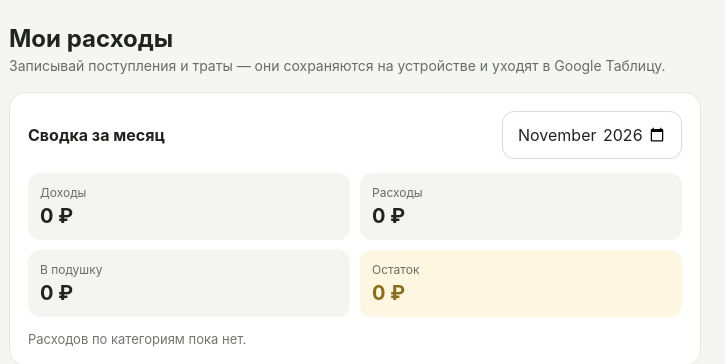
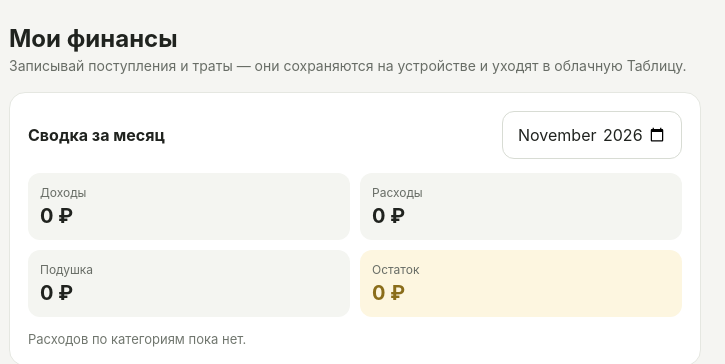
Before and after one commit to altukhovpi2000-tech/financess, a plain HTML site: page index.html in a window 1280 px wide. Shown: the top 364 px of the page, 285-1010 px from the left. Drawn offline with Linux system fonts and the light colour scheme; no server answers.

Commit message:
Update index.html

```diff
--- a/index.html
+++ b/index.html
@@ -49,15 +49,15 @@ button{cursor:pointer;border:0;border-radius:12px;font-weight:600;font-size:16px
 </style>
 </head>
 <body>
-<h1>Мои расходы</h1>
-<p class="sub">Записывай поступления и траты — они сохраняются на устройстве и уходят в Google Таблицу.</p>
+<h1>Мои финансы</h1>
+<p class="sub">Записывай поступления и траты — они сохраняются на устройстве и уходят в облачную Таблицу.</p>
 
 <section class="panel">
   <div class="row"><strong>Сводка за месяц</strong><input id="month" type="month" style="max-width:180px;flex-shrink:0"></div>
   <div class="stats-grid">
     <div class="stat-card"><span class="stat-label">Доходы</span><span class="stat-value" id="income">0 ₽</span></div>
     <div class="stat-card"><span class="stat-label">Расходы</span><span class="stat-value" id="spent">0 ₽</span></div>
-    <div class="stat-card"><span class="stat-label">В подушку</span><span class="stat-value" id="savings">0 ₽</span></div>
+    <div class="stat-card"><span class="stat-label">Подушка</span><span class="stat-value" id="savings">0 ₽</span></div>
     <div class="stat-card"><span class="stat-label">Остаток</span><span class="stat-value" id="balance">0 ₽</span></div>
   </div>
   <p class="muted" id="categoryTotals" style="margin:14px 0 0"></p>
```
